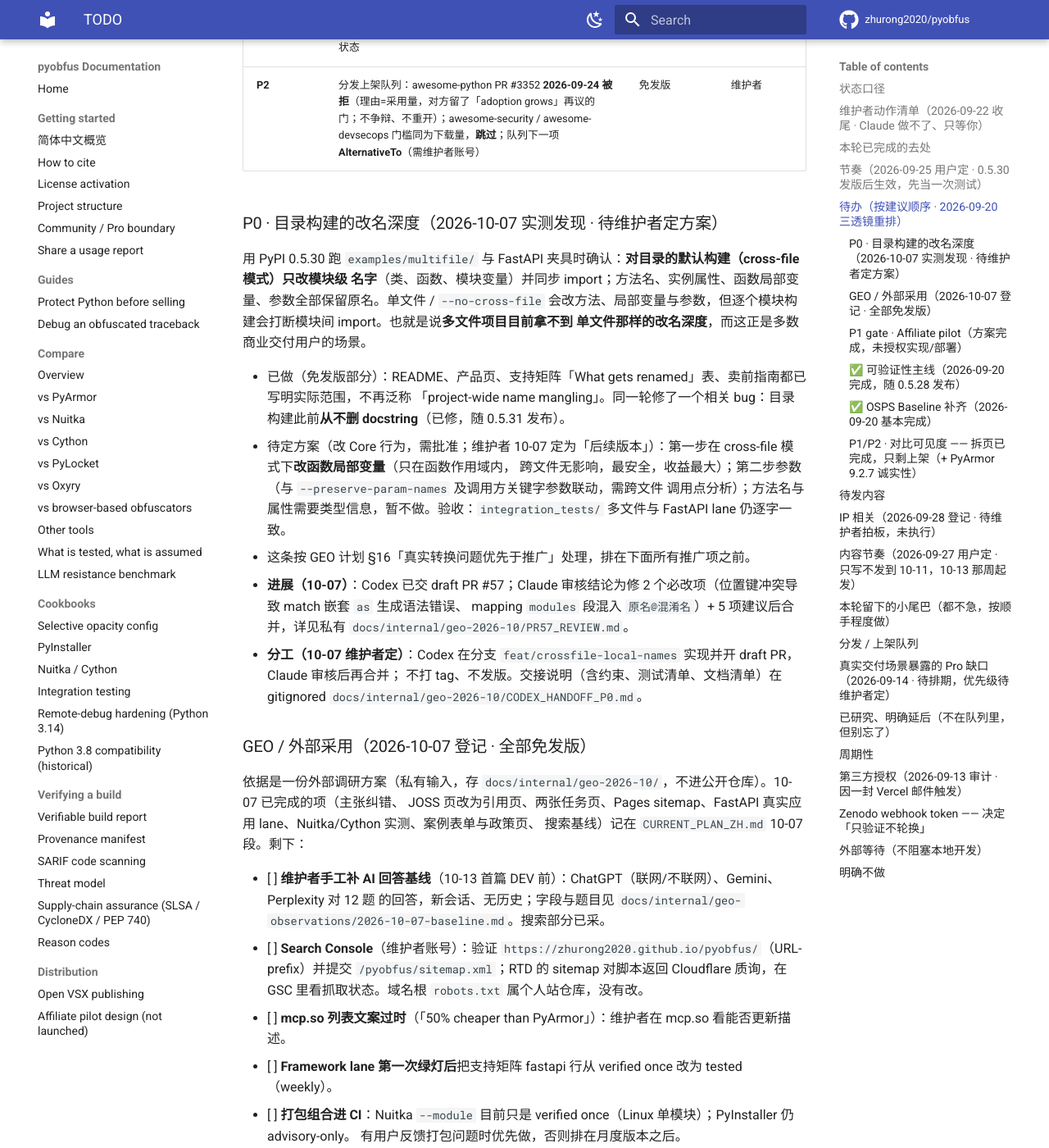
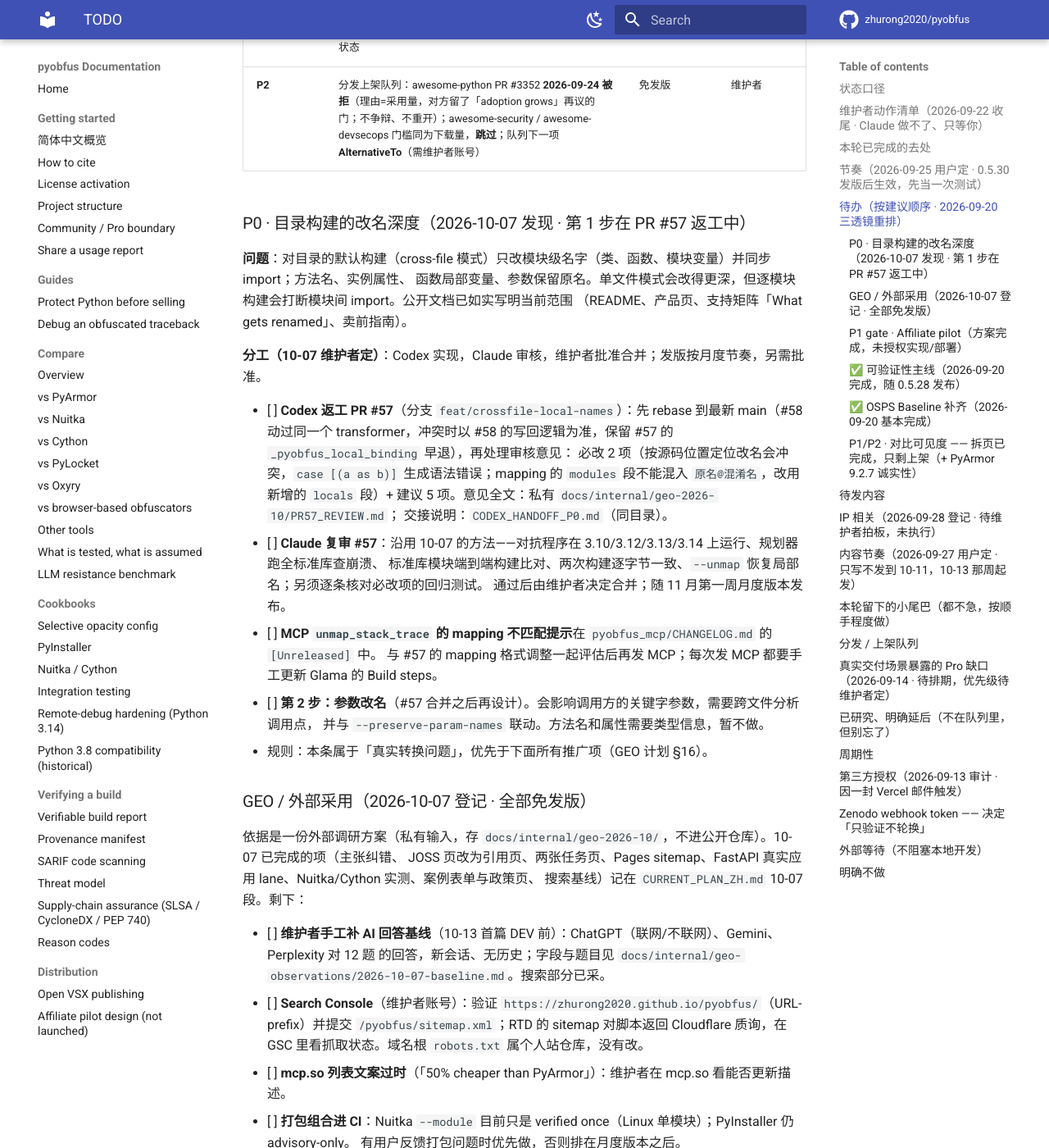
Before and after one commit to zhurong2020/pyobfus, an MkDocs documentation site: the page built from docs/TODO.md, in a window 1280 px wide and 1400 px high, scrolled down 5257 px. Shown: the whole window at 82% size. Built offline with MkDocs 1.6.1 and Material for MkDocs 9.7.7, drawn with Linux system fonts in a browser that asks for light colours; comment, search, counter and statistics services are not loaded.

Commit message:
docs: record P0 follow-ups; FastAPI lane is tested weekly
TODO lists the #57 rework (rebase onto #58, two must-fix items, five
suggestions), the re-review method, the held MCP hint and step 2. The
support matrix gains a 'tested weekly' label and cites the lane's first
green run.

Co-Authored-By: Claude Opus 5.5 <noreply@anthropic.com>

```diff
--- a/docs/TODO.md
+++ b/docs/TODO.md
@@ -155,23 +155,27 @@ provenance 项收拢为**一条主线抬为 P0**；**明确不追** PyArmor 的
 | ~~P0~~ ✅ | **KV 每日备份适配 trial 记录 + 补跑机制**（用户 2026-09-25 列为 P0，当日完成）：`~/scripts/pyobfus_kv_export.sh` 此前只认 license 记录，第一条 `trial:*` 登记会让整轮导出拒绝落盘、许可备份静默停止（上线 5 天 KV 尚无 trial 记录，未实际发生）。已改为按 key 类型校验（`PYOB-*` 查 license_key / `trial:*` 查 email_hash+v / 未知类型只查可解析并 WARN）+ `:`→`__` Windows 安全文件名 + `--selftest` 14 项；调度从 crontab 01:30 挪进 `wsl_daily_backup.sh` 开头（systemd `Persistent` 开机补跑，cron 不补跑致 09-24/25 漏导，已补、与 09-22 逐字节一致）；`check_backup.sh` 加 KV 一节。脚本都在 `~/scripts/`（仓库外，随日备份进 OneDrive），仓内只记状态 | 免发版（仓库外脚本） | — |
 | **P2** | 分发上架队列：awesome-python PR #3352 **2026-09-24 被拒**（理由=采用量，对方留了「adoption grows」再议的门；不争辩、不重开）；awesome-security / awesome-devsecops 门槛同为下载量，**跳过**；队列下一项 **AlternativeTo**（需维护者账号） | 免发版 | 维护者 |
 
-### P0 · 目录构建的改名深度（2026-10-07 实测发现 · 待维护者定方案）
+### P0 · 目录构建的改名深度（2026-10-07 发现 · 第 1 步在 PR #57 返工中）
 
-用 PyPI 0.5.30 跑 `examples/multifile/` 与 FastAPI 夹具时确认：**对目录的默认构建（cross-file 模式）只改模块级
-名字**（类、函数、模块变量）并同步 import；方法名、实例属性、函数局部变量、参数全部保留原名。单文件 /
-`--no-cross-file` 会改方法、局部变量与参数，但逐个模块构建会打断模块间 import。也就是说**多文件项目目前拿不到
-单文件那样的改名深度**，而这正是多数商业交付用户的场景。
+**问题**：对目录的默认构建（cross-file 模式）只改模块级名字（类、函数、模块变量）并同步 import；方法名、实例属性、
+函数局部变量、参数保留原名。单文件模式会改得更深，但逐模块构建会打断模块间 import。公开文档已如实写明当前范围
+（README、产品页、支持矩阵「What gets renamed」、卖前指南）。
 
-- 已做（免发版部分）：README、产品页、支持矩阵「What gets renamed」表、卖前指南都已写明实际范围，不再泛称
-  「project-wide name mangling」。同一轮修了一个相关 bug：目录构建此前**从不删 docstring**（已修，随 0.5.31 发布）。
-- 待定方案（改 Core 行为，需批准；维护者 10-07 定为「后续版本」）：第一步在 cross-file 模式下**改函数局部变量**（只在函数作用域内，
-  跨文件无影响，最安全，收益最大）；第二步参数（与 `--preserve-param-names` 及调用方关键字参数联动，需跨文件
-  调用点分析）；方法名与属性需要类型信息，暂不做。验收：`integration_tests/` 多文件与 FastAPI lane 仍逐字一致。
-- 这条按 GEO 计划 §16「真实转换问题优先于推广」处理，排在下面所有推广项之前。
-- **进展（10-07）**：Codex 已交 draft PR #57；Claude 审核结论为修 2 个必改项（位置键冲突导致 match 嵌套 `as` 生成语法错误、
-  mapping `modules` 段混入 `原名@混淆名`）+ 5 项建议后合并，详见私有 `docs/internal/geo-2026-10/PR57_REVIEW.md`。
-- **分工（10-07 维护者定）**：Codex 在分支 `feat/crossfile-local-names` 实现并开 draft PR，Claude 审核后再合并；
-  不打 tag、不发版。交接说明（含约束、测试清单、文档清单）在 gitignored `docs/internal/geo-2026-10/CODEX_HANDOFF_P0.md`。
+**分工（10-07 维护者定）**：Codex 实现，Claude 审核，维护者批准合并；发版按月度节奏，另需批准。
+
+- [ ] **Codex 返工 PR #57**（分支 `feat/crossfile-local-names`）：先 rebase 到最新 main（#58 动过同一个
+      transformer，冲突时以 #58 的写回逻辑为准，保留 #57 的 `_pyobfus_local_binding` 早退），再处理审核意见：
+      必改 2 项（按源码位置定位改名会冲突，`case [(a as b)]` 生成语法错误；mapping 的 `modules` 段不能混入
+      `原名@混淆名`，改用新增的 `locals` 段）+ 建议 5 项。意见全文：私有 `docs/internal/geo-2026-10/PR57_REVIEW.md`；
+      交接说明：`CODEX_HANDOFF_P0.md`（同目录）。
+- [ ] **Claude 复审 #57**：沿用 10-07 的方法——对抗程序在 3.10/3.12/3.13/3.14 上运行、规划器跑全标准库查崩溃、
+      标准库模块端到端构建比对、两次构建逐字节一致、`--unmap` 恢复局部名；另须逐条核对必改项的回归测试。
+      通过后由维护者决定合并；随 11 月第一周月度版本发布。
+- [ ] **MCP `unmap_stack_trace` 的 mapping 不匹配提示**在 `pyobfus_mcp/CHANGELOG.md` 的 `[Unreleased]` 中。
+      与 #57 的 mapping 格式调整一起评估后再发 MCP；每次发 MCP 都要手工更新 Glama 的 Build steps。
+- [ ] **第 2 步：参数改名**（#57 合并之后再设计）。会影响调用方的关键字参数，需要跨文件分析调用点，
+      并与 `--preserve-param-names` 联动。方法名和属性需要类型信息，暂不做。
+- 规则：本条属于「真实转换问题」，优先于下面所有推广项（GEO 计划 §16）。
 
 ### GEO / 外部采用（2026-10-07 登记 · 全部免发版）
 
@@ -185,7 +189,6 @@ JOSS 页改为引用页、两张任务页、Pages sitemap、FastAPI 真实应用
       `/pyobfus/sitemap.xml`；RTD 的 sitemap 对脚本返回 Cloudflare 质询，在 GSC 里看抓取状态。域名根 `robots.txt`
       属个人站仓库，没有改。
 - [ ] **mcp.so 列表文案过时**（「50% cheaper than PyArmor」）：维护者在 mcp.so 看能否更新描述。
-- [ ] **Framework lane 第一次绿灯后**把支持矩阵 fastapi 行从 verified once 改为 tested（weekly）。
 - [ ] **打包组合进 CI**：Nuitka `--module` 目前只是 verified once（Linux 单模块）；PyInstaller 仍 advisory-only。
       有用户反馈打包问题时优先做，否则排在月度版本之后。
 - [ ] **Discussions 置顶一条**指向新的 Show and tell 表单（公开发帖，10-11 之后由维护者发）。
```
Also changed, not shown: docs/SUPPORT_MATRIX.md (+3 -2 lines).
